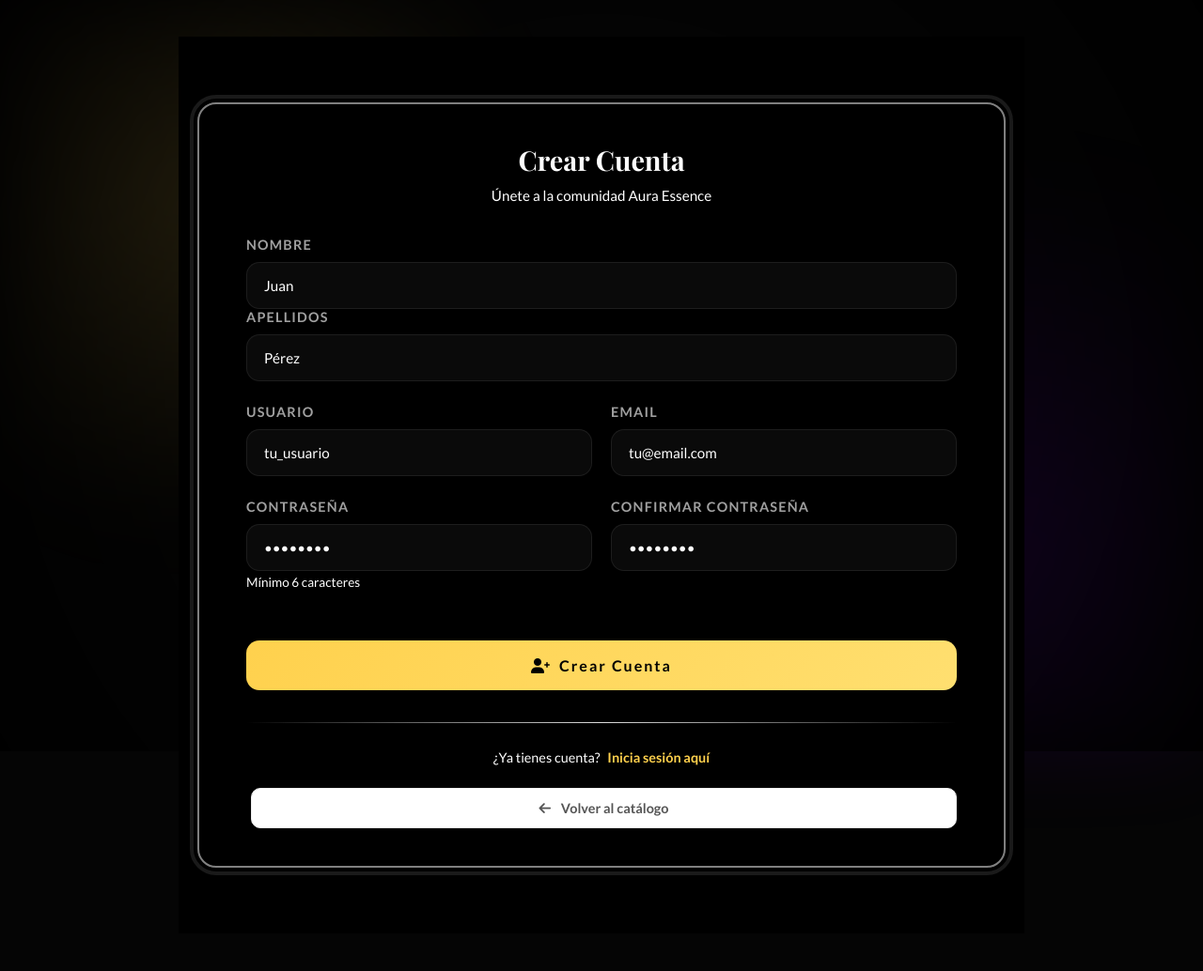
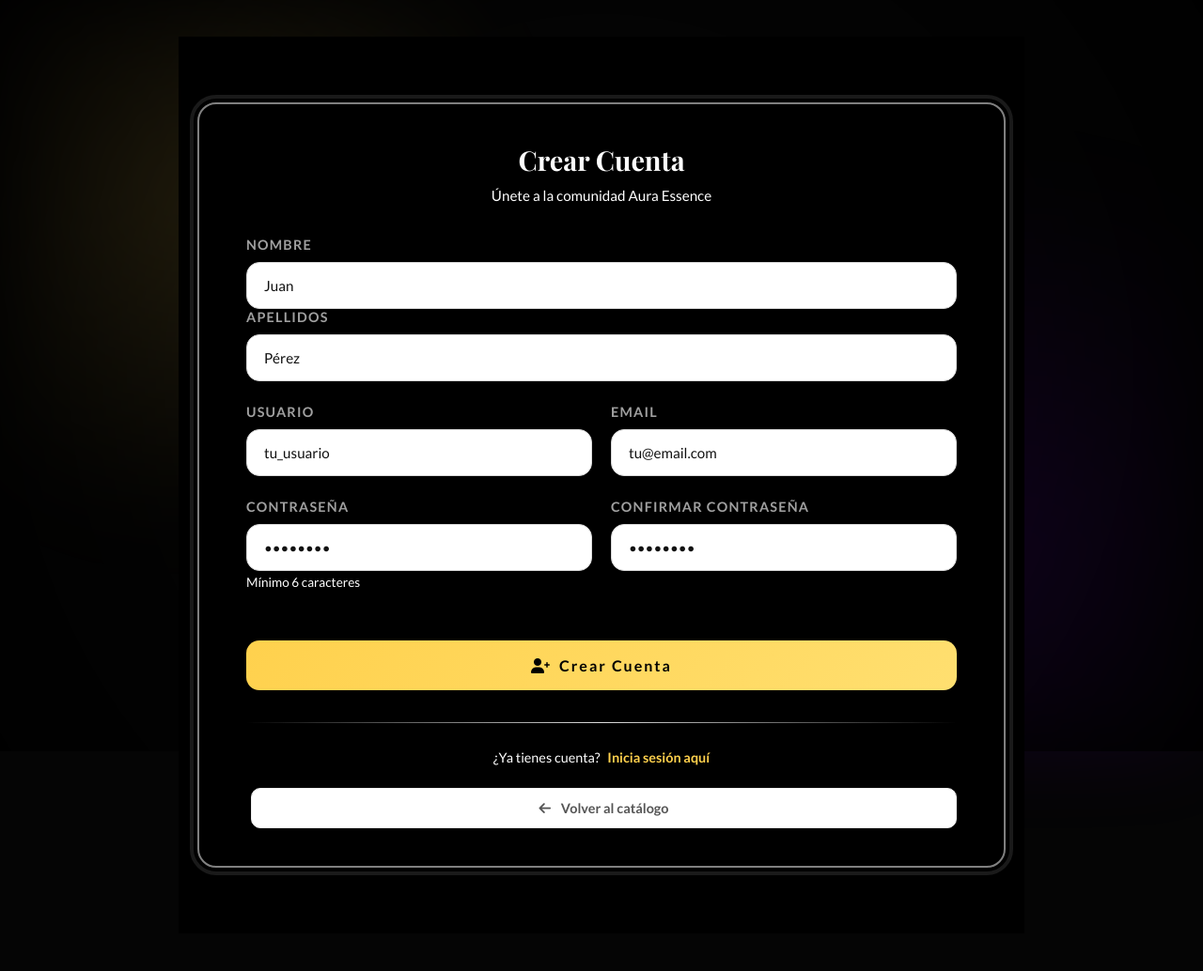
Before and after one commit to adaldean/Perfumes, a Django app: page /registro/ in a window 1280 px wide. Shown: the whole page at 94% size. Run offline with Django 5.2, Linux system fonts and the light colour scheme; some libraries are stand-ins or nearby versions.

Commit message:
fix(ui): ensure visible text contrast in register form inputs

```diff
--- a/static/css/estilo_registro.css
+++ b/static/css/estilo_registro.css
@@ -203,6 +203,29 @@
         .form-group input.error {
             border-color: #e74c3c;
             background: rgba(231, 76, 60, 0.05);
+        }
+
+        /* Registro: asegurar contraste de texto en inputs en todos los navegadores */
+        .registro-page .form-group input {
+            background: #ffffff !important;
+            color: #111111 !important;
+            -webkit-text-fill-color: #111111 !important;
+            caret-color: #111111;
+            border: 1.5px solid #d8d8d8 !important;
+        }
+
+        .registro-page .form-group input::placeholder {
+            color: #6b6b6b !important;
+            opacity: 1;
+        }
+
+        .registro-page .form-group input:-webkit-autofill,
+        .registro-page .form-group input:-webkit-autofill:hover,
+        .registro-page .form-group input:-webkit-autofill:focus {
+            -webkit-text-fill-color: #111111 !important;
+            -webkit-box-shadow: 0 0 0px 1000px #ffffff inset;
+            transition: background-color 5000s ease-in-out 0s;
+            caret-color: #111111;
         }
 
         /* Mensajes de error */
--- a/templates/auth/registro.html
+++ b/templates/auth/registro.html
@@ -16,7 +16,7 @@
     <link rel="stylesheet" href="{% static 'css/estilo_registro.css' %}">
     <link rel="stylesheet" href="{% static 'css/estilo_login.css' %}?v=login-style-2026-05-08">
 </head>
-<body>
+<body class="registro-page">
     <main>
         <div class="auth-wrapper">
             <div class="filter-card">
```
